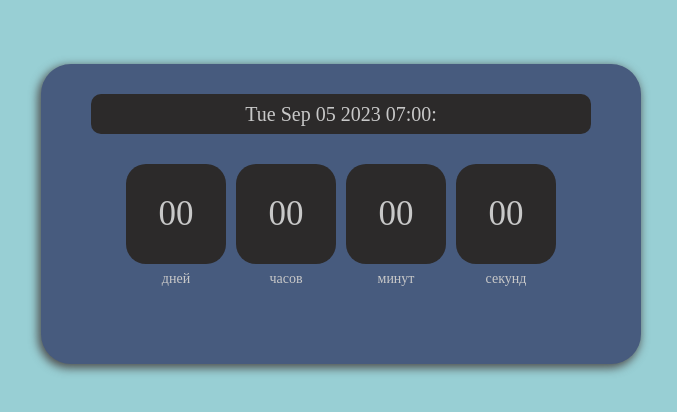
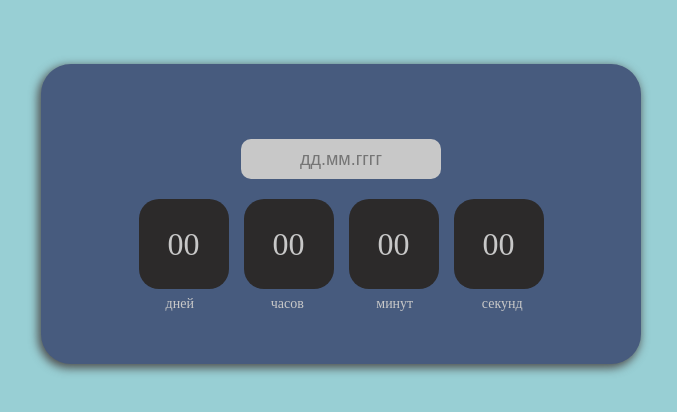
Before and after one commit to NeedKilling/Timer, a plain HTML site: page src/index.html in a window 1280 px wide. Shown: the part 186-598 px from the top of the page, without its empty margins (299-976 px from the left). Drawn offline with Linux system fonts and the light colour scheme.

Commit message:
add input for writing deadline

```diff
--- a/src/index.html
+++ b/src/index.html
@@ -12,6 +12,7 @@
 
     <div class="timer">
         <div class="timer_date"></div>
+        <input class = "timer_input" placeholder="дд.мм.гггг" type="text">
         <div class="time">
             <div id="day" class = "time_block">00</div>
             <div id="hour" class = "time_block">00</div>
--- a/src/js/main.js
+++ b/src/js/main.js
@@ -1,19 +1,17 @@
 "use strict"
 
-const buttons = document.querySelector(".buttons");
+const title = document.querySelector('.timer_date')
+const input = document.querySelector('.timer_input')
 
 const days = document.getElementById('day');
 const hours = document.getElementById('hour');
 const minets = document.getElementById('minets');
 const seconds = document.getElementById('seconds');
 
-const title = document.querySelector('.timer_date')
-
 const dayText = document.getElementById('dayText');
 const hourText = document.getElementById('hourText');
 const minetText = document.getElementById('minetText');
 const secondText = document.getElementById('secondText');
-
 
 let day;
 let hour;
@@ -38,15 +36,52 @@ function timeToText(number,textArray){
 
 const a = setInterval(timeCounter,1000)
 
-const dedline = new Date(2023,8,5,7)
 
-title.innerHTML = dedline.toString().slice(0,-40)
+let deadline;
+
+////////////////////////////////////////////////////////////////////////////////////////
+
+
+function dateInInput(callback){
+    input.addEventListener('keydown',function(e){
+        if(e.code == "Enter"){
+            callback(input.value);
+        }
+
+    })
+}
+// dateInInput(function(string){
+//     string = string.split('.');
+//     console.log(string);
+// });
+
+dateInInput(callback);
+    function callback(string){
+
+        string = string.split('.');
+        console.log(string);
+
+        deadline = new Date(string[2],string[1]-1,string[0])
+        title.innerHTML = dedline.toString().slice(0,-40);
+        console.log(dedline)
+
+        if(title.innerHTML){
+            title.style.visibility = "visible";
+        }
+
+    };
+
+    if(title.innerHTML.length == 0){
+        title.style.visibility = "hidden";
+    }
+/////////////////////////////////////////////////////////////////////////////
+
 
 
 function timeCounter(){
-    let timeNow = new Date().getTime()
+    let timeNow = new Date()
 
-    let currentTime = dedline.getTime() - timeNow;
+    let currentTime = dedline - timeNow;
 
     let date = Math.floor(currentTime / 1000);
 
@@ -57,11 +92,11 @@ function timeCounter(){
 
     if(currentTime < 0){
         days.innerHTML = "00"
-        hour.innerHTML = "00"
+        hours.innerHTML = "00"
         minets.innerHTML = "00"
         seconds.innerHTML = "00"
         clearInterval(a)
-    }else{
+    }else if(currentTime){
         days.innerHTML = day < 10 ? "0" + day : day
         hours.innerHTML = hour < 10 ? "0" + hour : hour
         minets.innerHTML = minet < 10 ? "0" + minet : minet
--- a/src/scss/style.scss
+++ b/src/scss/style.scss
@@ -10,7 +10,8 @@ body{
 .timer{
     position: absolute;
     display: flex;
-    justify-content: center;
+    flex-direction: column;
+    justify-content: space-around;
     align-content: center;
     //padding: 50px;
     top:50%;
@@ -21,15 +22,32 @@ body{
     background-color: #475b7e;
     border-radius: 30px;
     box-shadow: -2px 3px 10px 1px #4f4f4f;
+    padding: 10px;
+    gap: 10px;
+    &_input{
+        margin: 0 auto;
+        width: 200px;
+        height: 40px;
+        border: none;
+        border-radius: 10px;
+        padding: 10px;
+        text-align: center;
+        font-size: 18px;
+        background-color: #c8c8c8;
+        color: #949393;
+    }:focus{
+        outline: none;
+    }
     &_title{
-        position: absolute;
         display: flex;
+        position: relative;
+        top: -20px;
+        height: 30px;
         justify-content: space-between;
-        bottom: 60px;
-        left: 50%;
-        transform: translate(-50%);
-        width: 430px;
+        margin: 0 auto;
+        width: 420px;
         height: 40px;
+        gap: 10px;
         .title_block{
             display: flex;
             justify-content: center;
@@ -42,10 +60,8 @@ body{
         }
     }
     &_date{
-        position: absolute;
-        top: 30px;
-        left: 50%;
-        transform: translateX(-50%);
+        width: 500px;
+        height: 30px;
         border-radius: 10px;
         width: 500px;
         height: 40px;
@@ -53,6 +69,7 @@ body{
         display: flex;
         align-items: center;
         justify-content: center;
+        margin: 0 auto;
 
         color: #c8c8c8;
         font-size: 20px;
@@ -61,19 +78,20 @@ body{
     }
     .time{
         width: 100%;
+        height: 90px;
         display: flex;
         align-items: center;
         justify-content: center;
-        gap: 10px;
+        gap: 15px;
         padding: 30px;
         &_block{
             display: flex;
             justify-content: center;
             align-content: center;
             flex-wrap: wrap;
-            font-size: 35px;
-            width: 100px;
-            height: 100px;
+            font-size: 32px;
+            width: 90px;
+            height: 90px;
             background-color: #2c2a2a;
             color: #c8c8c8;
             border-radius: 20px
```
Also changed, not shown: src/css/style.min.css, 1 other file.
